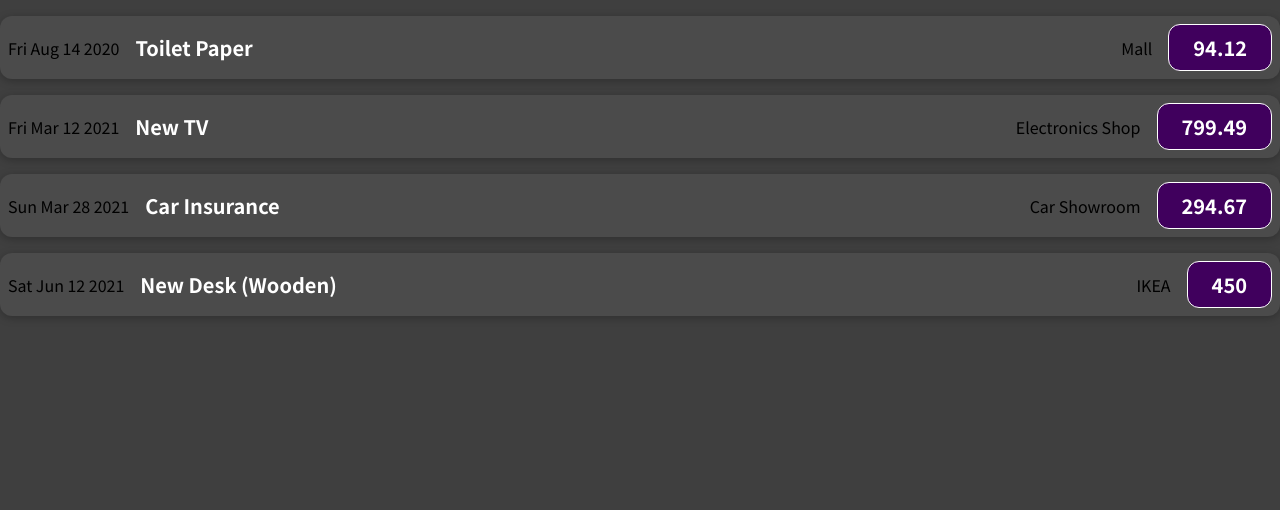
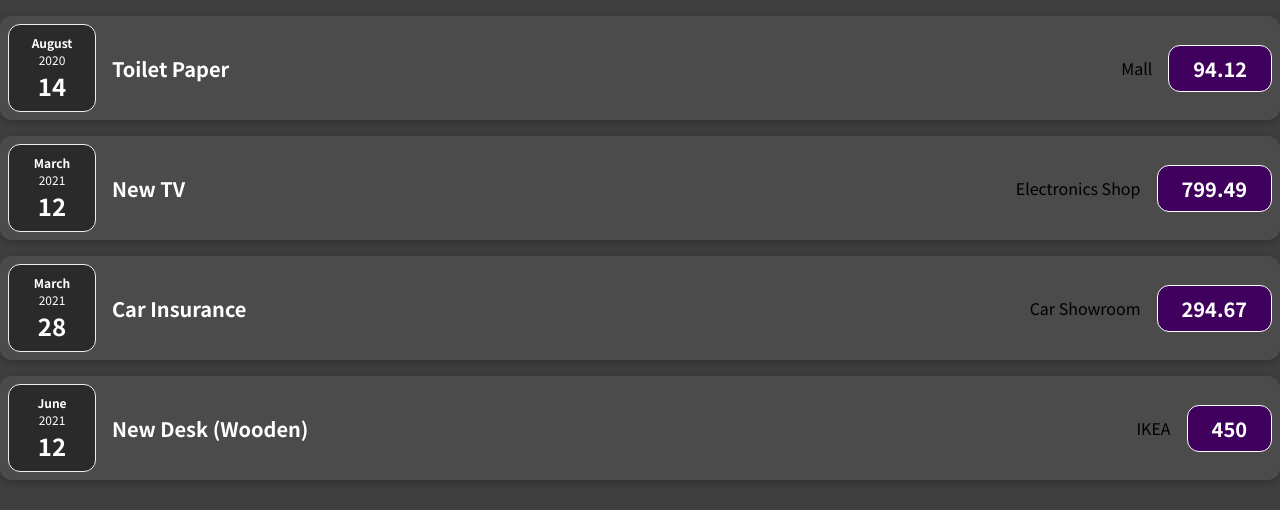
Before and after one commit to MudassirQuraishi/react_task_1, a JavaScript app: page / in a window 1280 px wide. Shown: the top 510 px of the page. Built offline with nearby package versions, Linux system fonts and the light colour scheme.

Commit message:
Components modularised for task-10

```diff
--- /dev/null
+++ b/src/components/ExpenseDate.css
@@ -0,0 +1,26 @@
+.expense-date {
+    display: flex;
+    flex-direction: column;
+    width: 5.5rem;
+    height: 5.5rem;
+    border: 1px solid #ececec;
+    background-color: #2a2a2a;
+    color: white;
+    border-radius: 12px;
+    align-items: center;
+    justify-content: center;
+}
+
+.expense-date__month {
+    font-size: 0.75rem;
+    font-weight: bold;
+}
+
+.expense-date__year {
+    font-size: 0.75rem;
+}
+
+.expense-date__day {
+    font-size: 1.5rem;
+    font-weight: bold;
+}
--- /dev/null
+++ b/src/components/ExpenseDate.js
@@ -0,0 +1,15 @@
+import "./ExpenseDate.css";
+
+function ExpenseDate(props) {
+    const month = props.date.toLocaleString("en-US", { month: "long" });
+    const year = props.date.getFullYear();
+    const day = props.date.toLocaleString("en-US", { day: "2-digit" });
+    return (
+        <div className='expense-date'>
+            <div className='expense-date__month'>{month}</div>
+            <div className='expense-date__year'>{year} </div>
+            <div className='expense-date__day'> {day}</div>
+        </div>
+    );
+}
+export default ExpenseDate;
--- /dev/null
+++ b/src/components/ExpenseDetails.js
@@ -0,0 +1,17 @@
+import "./ExpenseItem.css";
+function ExpenseDetails(props) {
+    const amount = props.amount;
+    const title = props.title;
+    const place = props.place;
+    return (
+        <>
+            <div className='expense-item__description'>
+                <h2>{title}</h2>
+                <div>{place}</div>
+                <div className='expense-item__price'>{amount}</div>
+            </div>
+        </>
+    );
+}
+
+export default ExpenseDetails;
--- a/src/components/ExpenseItem.js
+++ b/src/components/ExpenseItem.js
@@ -1,15 +1,17 @@
-import "./ExpenseItem.css";
+import ExpenseDate from "./ExpenseDate";
+import ExpenseDetails from "./ExpenseDetails";
 
 function ExpenseItem(props) {
     return (
-        <div className='expense-item'>
-            <div>{props.date.toDateString()}</div>
-            <div className='expense-item__description'>
-                <h2>{props.title}</h2>
-                <div>{props.place}</div>
-                <div className='expense-item__price'>{props.amount}</div>
+        <>
+            <div className='expense-item'>
+                <ExpenseDate date={props.date}></ExpenseDate>
+                <ExpenseDetails
+                    amount={props.amount}
+                    title={props.title}
+                    place={props.place}></ExpenseDetails>
             </div>
-        </div>
+        </>
     );
 }
 
```
